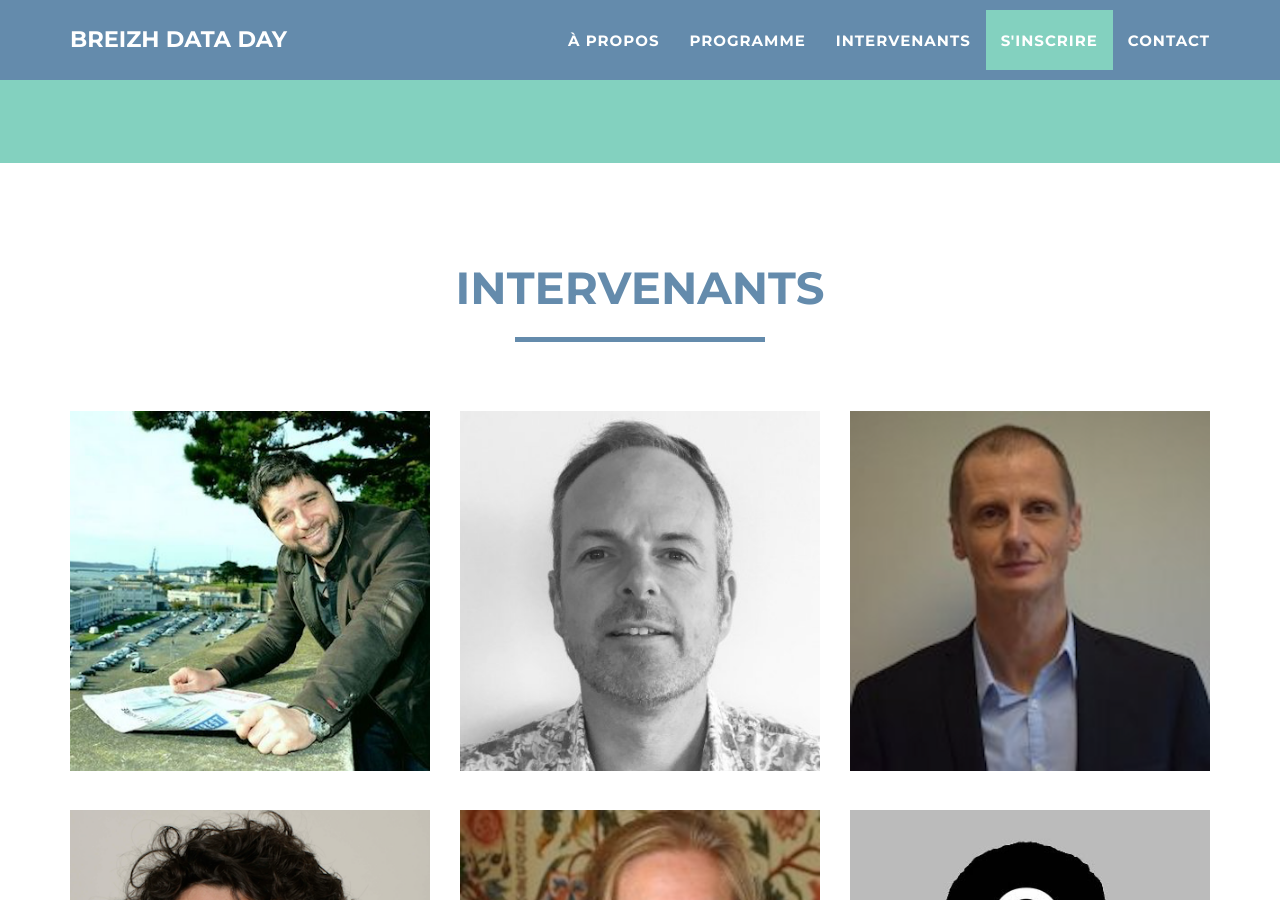
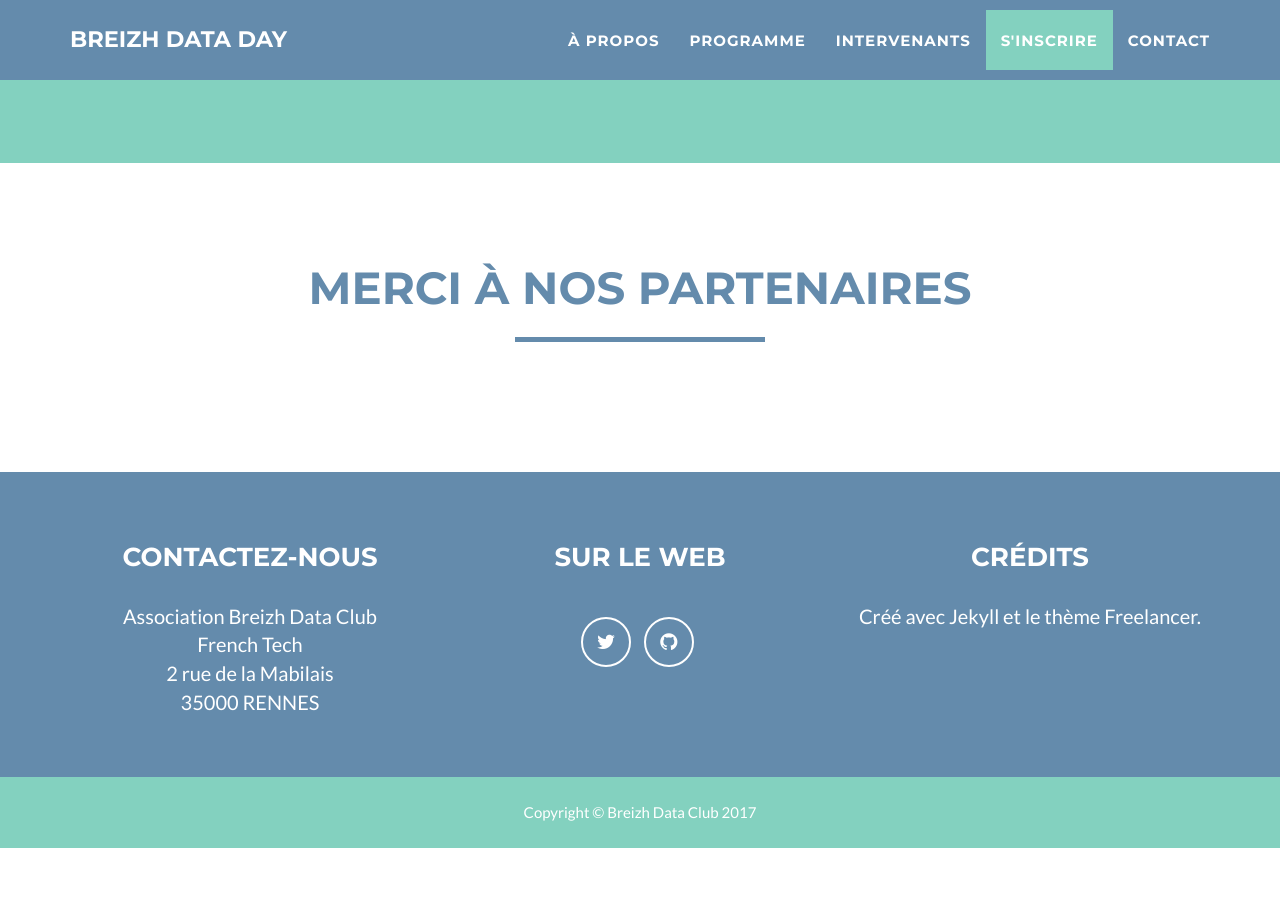
Before and after one commit to dcn-prof/breizhdataday.github.io, a Jekyll site: the page built from index.html, in a window 1280 px wide and 900 px high, scrolled down 2996 px. Built offline with Jekyll 4.4.1, drawn with Linux system fonts in a browser that asks for light colours; a script that is not in the unit is left out; after the commit the page ends 3844 px from its top, so only the background shows below that.

Commit message:
partenaires

```diff
--- a/_includes/portfolio-partenaires.html
+++ b/_includes/portfolio-partenaires.html
@@ -4,12 +4,12 @@
         <div class="container">
             <div class="row">
                 <div class="col-lg-12 text-center">
-                    <h2>Intervenants</h2>
+                    <h2>Merci à nos partenaires</h2>
                     <hr class="star-primary">
                 </div>
             </div>
             <div class="row">
-                {% for post in site.posts %}
+                {% for post in site.partenaires %}
                     <div class="col-sm-4 portfolio-item">
                         <a href="#portfolioModal-{{ post.modal-id }}" class="portfolio-link" data-toggle="modal">
                             <div class="caption">
```
